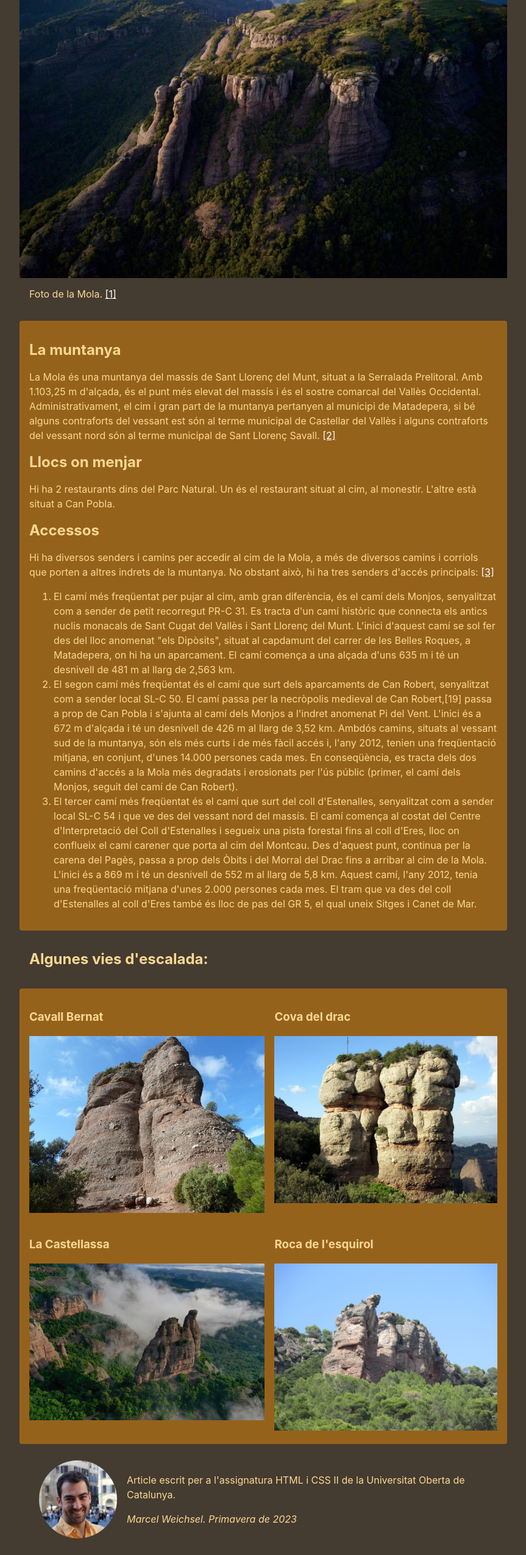
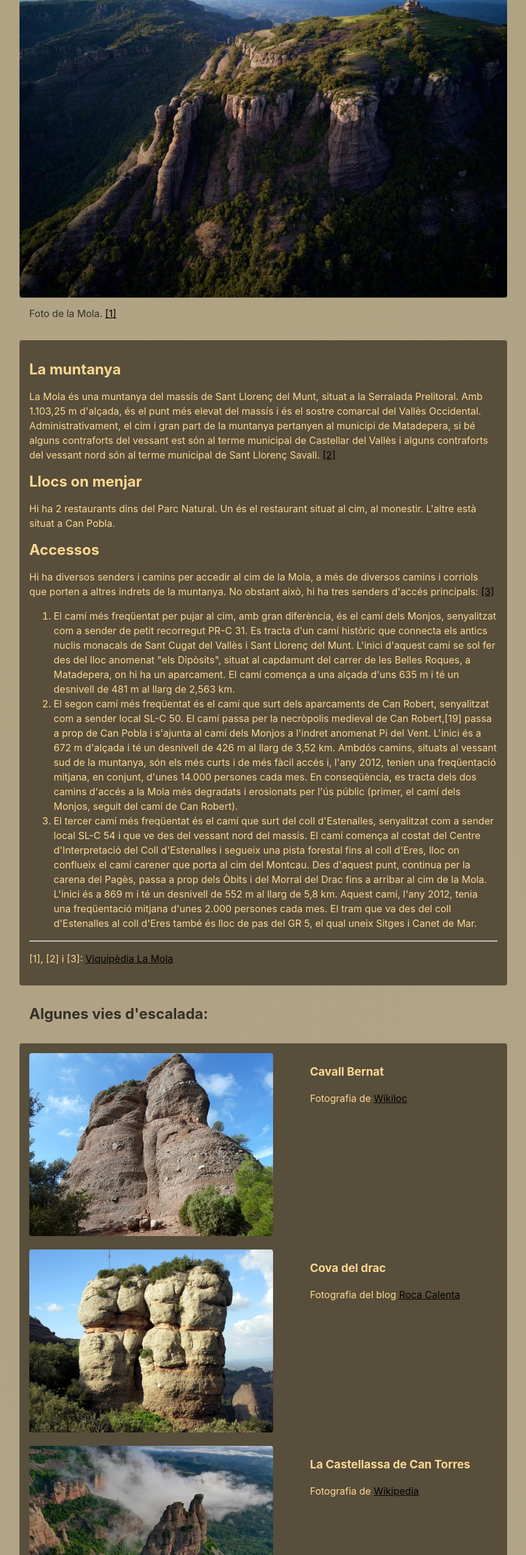
Before and after one commit to marcelwp/TOOLS2, a website built with Parcel: page src/index.html in a window 1280 px wide. Shown: the part 250-2800 px from the top of the page at 61% size, without its empty margins (208-1071 px from the left). Built offline with nearby package versions, Linux system fonts and the light colour scheme.

Commit message:
nice design

```diff
--- a/src/assets/styles/_variables.scss
+++ b/src/assets/styles/_variables.scss
@@ -5,10 +5,11 @@ $font-family-sans-serif: -apple-system, BlinkMacSystemFont, "Segoe UI", Roboto,
   "Segoe UI Symbol";
 $font-family-serif: "Georgia", "Times New Roman", serif;
 
-$fons_secondari: #95621c;
-$fons: #443b31;
+$fons_secondari: #574e3b;
+$fons: #b2a078;
 $lletra: #FCD892;
 $destacat: #EA9A1B;
 $destacat2: #F2B446;
+$destacat3: #333028;
 
 $mqMinWidth: 420px;
--- a/src/assets/styles/layouts/_home.scss
+++ b/src/assets/styles/layouts/_home.scss
@@ -3,13 +3,15 @@
 }
 
 a:link {
-    color:black;
-  }
+  color:black;
+}
+
 a:visited {
-    color:white;
+  color:white;
 }
+
 a:hover {
-    color: darkred;
+  color: darkred;
 }
 
 body {
@@ -18,22 +20,39 @@ body {
   font-family: $font-family-sans-serif;
   font-size: 16px;
   line-height: 24px;
-  background-color: $fons;
   color: $lletra;
+  background: linear-gradient(-45deg, #b0a489, #b2a078);
+  background-size: 400% 800%;
+  animation: gradient 10s ease infinite;
+}
+
+@keyframes gradient {
+  0% {
+    background-position: 0% 50%;
+  }
+  50% {
+    background-position: 100% 50%;
+  }
+  100% {
+    background-position: 0% 50%;
+  }
 }
 
 .container {
   max-width: 800px;
   margin: auto;
   padding: 1rem;
+  border-radius: 4px;
 }
 
 .container-header {
-  position: -webkit-sticky; /* Safari */
-  position: sticky;
-  top: 0;
-  z-index: 1;
   background-color: $fons_secondari;
+  margin-bottom: 1rem;
+  margin-top: 1rem;
+}
+
+.container-figureta {
+  padding: 0;
 }
 
 .container-article {
@@ -41,8 +60,8 @@ body {
   border-radius: 4px;
 }
 
-.container-figureta {
-  padding: 0;
+.integrat {
+  color: $destacat3;
 }
 
 .fig__figureta {
@@ -55,6 +74,7 @@ body {
 
 .img__img-fluid {
   max-width: 100%;
+  border-radius: 4px
 }
 
 .container-activitats {
@@ -66,13 +86,10 @@ body {
   gap: 1rem;
 }
 
-.vies {
-  background-color: $fons_secondari;
-}
-
 .lamola-footer {
   display: flex;
   align-items: center;
+  color: $destacat3;
 }
 
 .clip-circle {
--- a/src/index.html
+++ b/src/index.html
@@ -19,13 +19,13 @@
     </header>
 
     <section>
-      <div class="container container-figureta">
+      <div class="container container-figureta integrat">
         <figure class="fig__figureta">
           <picture>
-            <img src="assets/images/laMola_drone.jpeg" class="img__img-fluid" width="2500" alt="laMola">
+            <img src="assets/images/laMola_drone.jpeg" class="img__img-fluid" width="800" alt="laMola">
           </picture>
           <figcaption class="fig__peu">
-            Foto de la Mola. <a href="">[1]</a>
+            Foto de la Mola. <a href="#refs-article">[1]</a>
           </figcaption>
         </figure>
       </div>
@@ -38,7 +38,7 @@
           La Mola és una muntanya del massís de Sant Llorenç del Munt, situat a la Serralada Prelitoral.
           Amb 1.103,25 m d'alçada, és el punt més elevat del massís i és el sostre comarcal del Vallès Occidental.
           Administrativament, el cim i gran part de la muntanya pertanyen al municipi de Matadepera, si bé alguns contraforts del vessant est són al terme municipal de Castellar del Vallès i alguns contraforts del vessant nord són al terme municipal de Sant Llorenç Savall.
-          <a href="">[2]</a>
+          <a href="#refs-article">[2]</a>
         </p>
         <h1>Llocs on menjar</h1>
         <p>
@@ -48,7 +48,7 @@
         <p>
           Hi ha diversos senders i camins per accedir al cim de la Mola, a més de diversos camins i corriols que porten a altres indrets de la muntanya.
           No obstant això, hi ha tres senders d'accés principals:
-          <a href="">[3]</a>
+          <a href="#refs-article">[3]</a>
           <ol>
             <li>
               El camí més freqüentat per pujar al cim, amb gran diferència, és el camí dels Monjos, senyalitzat com a sender de petit recorregut PR-C 31.
@@ -72,35 +72,48 @@
             </li>
           </ol>
         </p>
+        <hr>
+        <p id="refs-article">
+          [1], [2] i [3]: <a href="https://ca.wikipedia.org/wiki/La_Mola_(Sant_Lloren%C3%A7_del_Munt)">Viquipèdia La Mola</a>
+        </p>
       </div>
     </section>
 
     <section>
-      <div class="container">
+      <div class="container integrat">
         <h1>Algunes vies d'escalada:</h1>
       </div>
-      <div class="container container-activitats vies container-article">
-        <div class="container__activitat">
+      <div class="container container-article container-activitats">
+        <div>
+            <img src="assets/images/cavallBernat.jpg" class="img__img-fluid" width="400" alt="cavallBernat">
+        </div>
+        <div>
           <h3>Cavall Bernat</h3>
-            <!--https://es.wikiloc.com/rutas-senderismo/la-mola-cavall-bernat-de-matadepera-monestir-sant-llorenc-del-munt-2173122-->
-            <img src="assets/images/cavallBernat.jpg" class="img__img-fluid" width="400" alt="cavallBernat">
+          <p>Fotografia de <a href="https://es.wikiloc.com/rutas-senderismo/la-mola-cavall-bernat-de-matadepera-monestir-sant-llorenc-del-munt-2173122">Wikiloc</a> </p>
+        </div>
 
+        <div>
+          <img src="assets/images/covaDelDrac.jpg" class="img__img-fluid" width="400" alt="covaDelDrac">
         </div>
-        <div class="container__activitat">
+        <div>
           <h3>Cova del drac</h3>
-            <!--https://rocacalenta.com/2015/10/josep-tintore-homs-cova-drac.html-->
-            <img src="assets/images/covaDelDrac.jpg" class="img__img-fluid" width="400" alt="covaDelDrac">
+          <p>Fotografia del blog <a href="https://rocacalenta.com/2015/10/josep-tintore-homs-cova-drac.html">Roca Calenta</a> </p>
+        </div>
 
+        <div>
+          <img src="assets/images/castellassa.jpg" class="img__img-fluid" width="400" alt="castellassa">
         </div>
-        <div class="container__activitat">
-          <h3>La Castellassa</h3>
-            <!--https://ca.wikipedia.org/wiki/La_Castellassa_de_Can_Torres-->
-            <img src="assets/images/castellassa.jpg" class="img__img-fluid" width="400" alt="castellassa">
+        <div>
+          <h3>La Castellassa de Can Torres</h3>
+          <p>Fotografia de <a href="https://ca.wikipedia.org/wiki/La_Castellassa_de_Can_Torres">Wikipedia</a> </p>
         </div>
-        <div class="container__activitat">
+
+        <div>
+          <img src="assets/images/rocaEsquirol.jpg" class="img__img-fluid" width="400" alt="rocaEsquirol">
+        </div>
+        <div>
           <h3>Roca de l'esquirol</h3>
-            <!-- https://www.google.com/url?sa=i&url=https%3A%2F%2Fjaumegrimp2.blogspot.com%2F2019%2F09%2Fa-lesquirol-per-la-via-estaques-una.html&psig=AOvVaw2tBKGojrYWONHvKUX7KF2p&ust=1679353910577000&source=images&cd=vfe&ved=0CBAQjRxqFwoTCIC95YKP6f0CFQAAAAAdAAAAABAE -->
-            <img src="assets/images/rocaEsquirol.jpg" class="img__img-fluid" width="400" alt="rocaEsquirol">
+          <p>Fotografia del blog <a href="https://jaumegrimp2.blogspot.com/2019/09/a-lesquirol-per-la-via-estaques-una.html">jaumegrimp2</a> </p>
         </div>
       </div>
     </section>
--- a/src/views/footer.html
+++ b/src/views/footer.html
@@ -4,6 +4,6 @@
     </div>
     <div>
         <p>Article escrit per a l'assignatura HTML i CSS II de la Universitat Oberta de Catalunya.</p>
-        <p><em>Marcel Weichsel. Primavera de 2023</em></p>
+        <p><em>Marcel Weichsel. Primavera de 2023.</em></p>
     </div>
 </footer>
```
